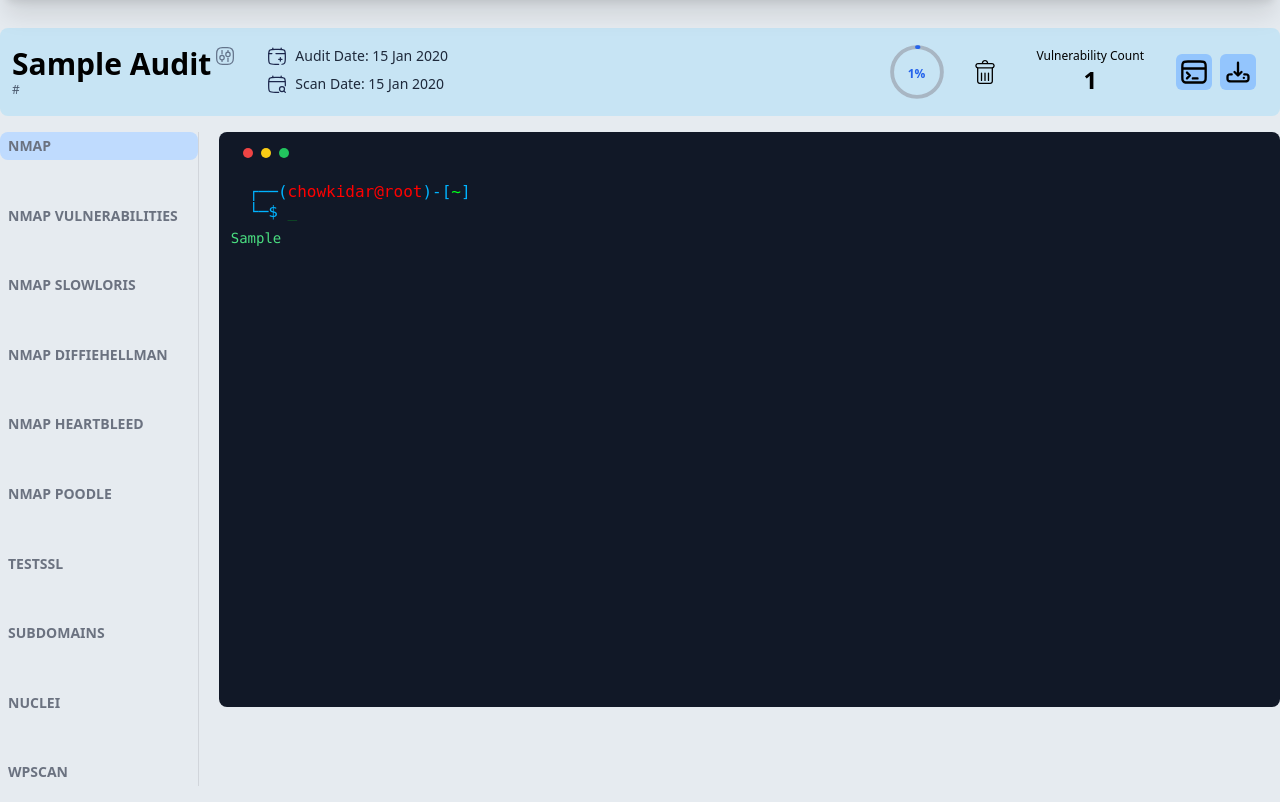
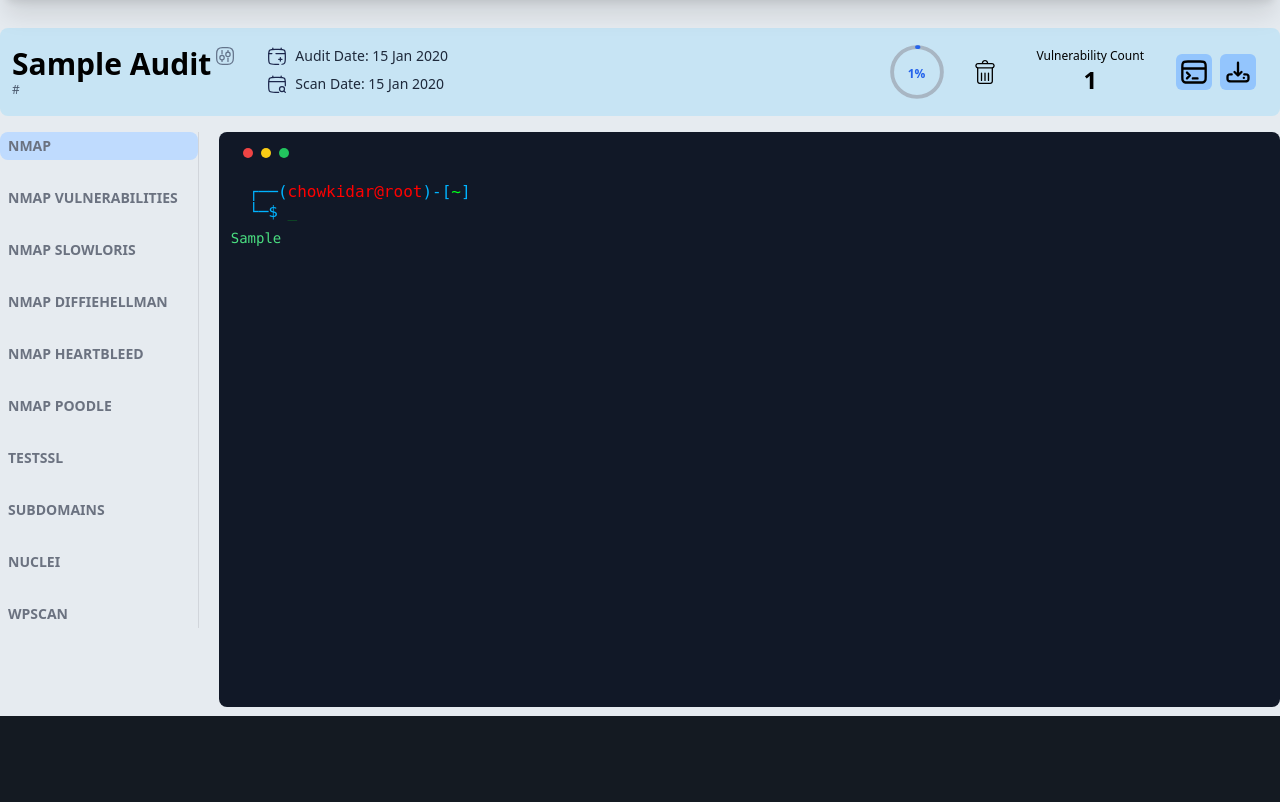
Before and after one commit to Geni-Wazir/chowkidar, a Flask app: a page that uses chowkidar/templates/layout.html in a window 1280 px wide. Shown: the part 84-886 px from the top of the page. After the commit the page ends 800 px from the top, so only its background shows below. Run offline with Flask 3, Linux system fonts and the light colour scheme; a user stored in the database is signed in; tables that the repository leaves empty hold one stand-in row (values such as "Sample post"); parts of the project's set-up code (start-up, migrations or seed data) failed here and were passed over; some libraries are stand-ins or nearby versions; some web fonts are replaced.

Commit message:
Minor Update

```diff
--- a/chowkidar/static/custom.css
+++ b/chowkidar/static/custom.css
@@ -18,7 +18,7 @@ body{
 }
 
 .tool-gap-y > *:not(:last-child) {
-  margin-bottom: 2vh; /* Adjust this value to change the spacing */
+  margin-bottom: 1.5rem; /* Adjust this value to change the spacing */
 }
 
 .new-audit-btn {
@@ -32,9 +32,6 @@ body{
 
 /* For mobile phones */
 @media only screen and (min-height: 481px) and (max-height: 767px) {
-  .tool-gap-y > *:not(:last-child) {
-    margin-bottom: 1.5rem; /* Adjust this value to change the spacing */
-  }
 
   .terminal {
     height: 31.7rem; /* Set the maximum height to 35rem */
@@ -67,10 +64,6 @@ body{
     margin: 0.4rem 0 0.4rem 0;
   }
 
-  .tool-gap-y > *:not(:last-child) {
-    margin-bottom: 1.8rem; /* Adjust this value to change the spacing */
-  }
-
 }
 
 /* Medium Devices, Landscape Tablets */
@@ -93,11 +86,6 @@ body{
 
   .new-audit-btn {
     margin: 2rem 0 2rem 0;
-  }
-
-
-  .tool-gap-y > *:not(:last-child) {
-    margin-bottom: 2.6rem; /* Adjust this value to change the spacing */
   }
 
 }
```
